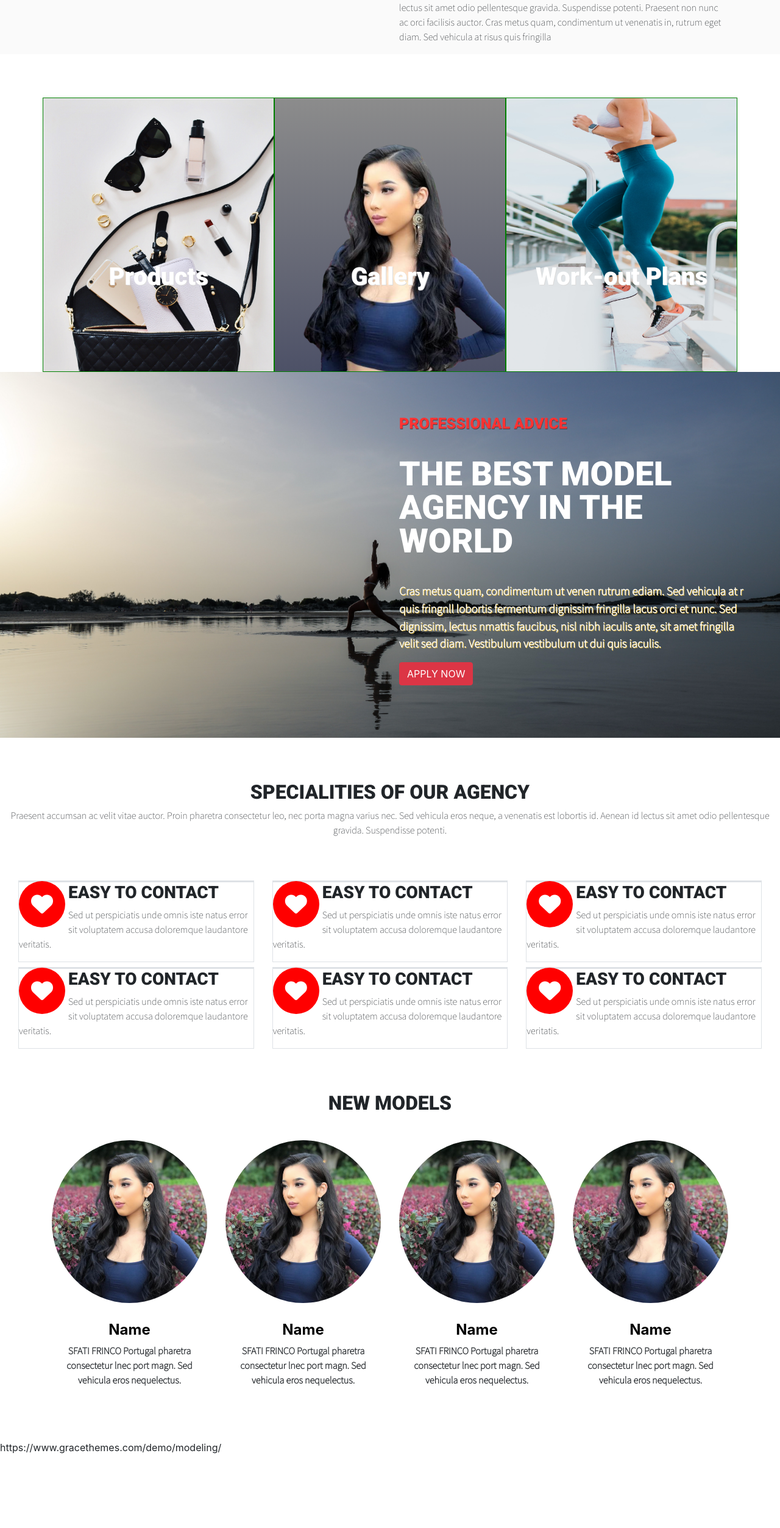
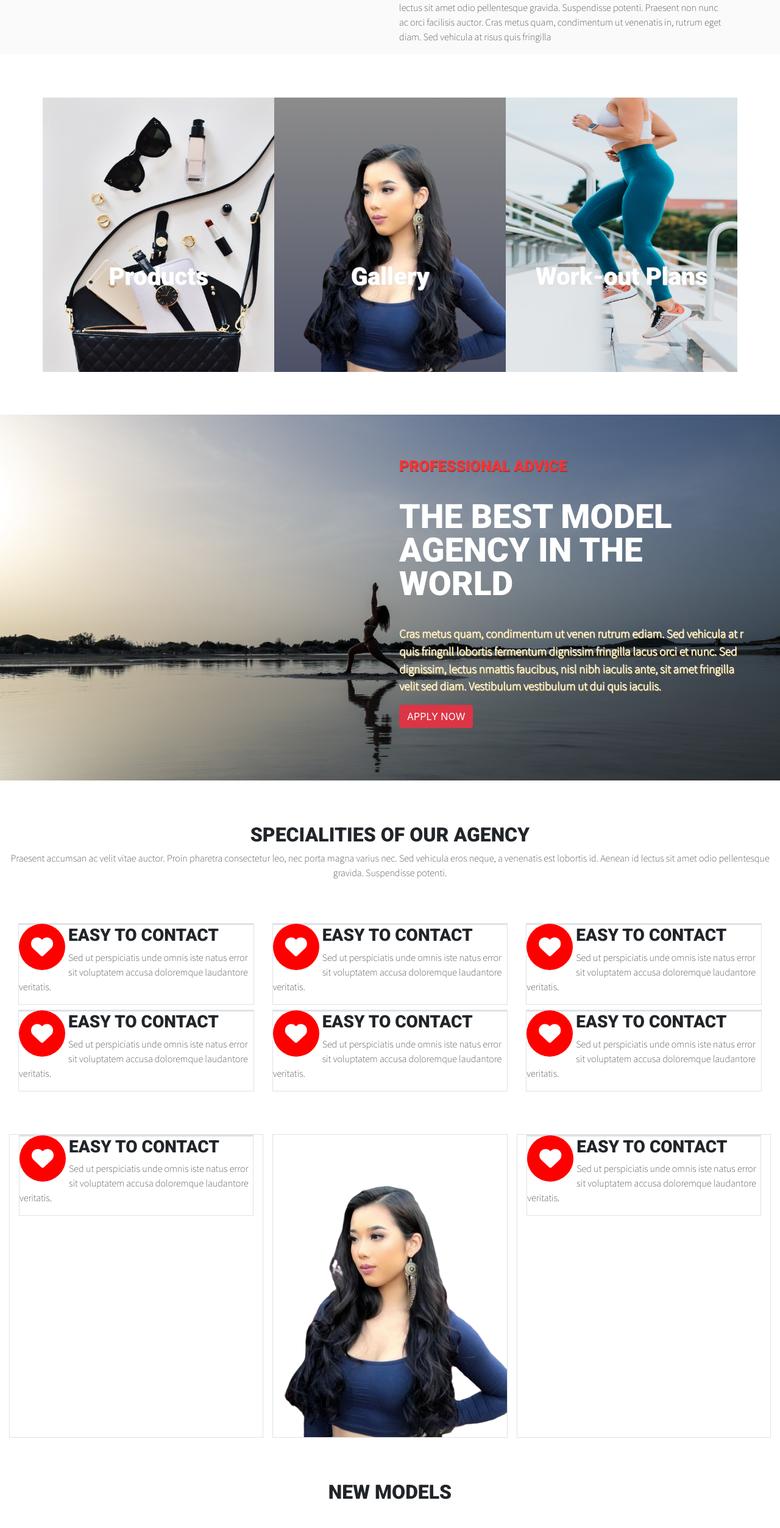
Before and after one commit to juan251189/Kyoka-portfolio, a Vue app: page / in a window 1280 px wide. Shown: the part 1139-3645 px from the top of the page at 61% size. Before the commit the page ends 3525 px from the top, so only its background shows below. Built offline with nearby package versions, Linux system fonts and the light colour scheme.

Commit message:
working on modeling section

```diff
--- a/src/App.vue
+++ b/src/App.vue
@@ -229,6 +229,41 @@
 
 
 
+      <section id="modeling-agency">
+        <div class="container-fluid">
+          <div class="row">
+            <div class="col-4 border">
+              <div>
+
+                  <div class="border"><span class='fas fa-heart' style='font-size:36px;float:left;background:red;padding:20px;border-radius:50%;color:white;margin-right:5px;'></span></div>
+
+                <div class="border">
+                  <h3>EASY TO CONTACT
+                  </h3>
+                  <p style="">Sed ut perspiciatis unde omnis iste natus error sit voluptatem accusa doloremque laudantore veritatis.
+                </p></div>
+
+
+              </div>
+            </div>
+            <div class="col-4" style="width:100%;"><img src="~@/assets/front-flowers-nobackground.png" alt="" class="border" style="width:100%;min-height:400px;"></div>
+            <div class="col-4 border">
+              <div>
+
+                  <div class="border"><span class='fas fa-heart' style='font-size:36px;float:left;background:red;padding:20px;border-radius:50%;color:white;margin-right:5px;'></span></div>
+
+                <div class="border">
+                  <h3>EASY TO CONTACT
+                  </h3>
+                  <p style="">Sed ut perspiciatis unde omnis iste natus error sit voluptatem accusa doloremque laudantore veritatis.
+                </p></div>
+
+
+              </div>
+            </div>
+          </div>
+        </div>
+      </section>
 
 
     <section id="catalog">
@@ -279,6 +314,8 @@
         </div>
       </div>
     </section>
+
+
 
 
   https://www.gracethemes.com/demo/modeling/
@@ -468,7 +505,9 @@ section {
 }
 
 
-#projects-campagin {}
+#projects-campagin {
+  margin-bottom: 70px;
+}
 
 .img-projects:hover {
   opacity: 0.5;
@@ -477,7 +516,6 @@ section {
 
 .projects {
 
-  border: 1px solid green;
   width: 100%;
   height: 450px;
 
```
